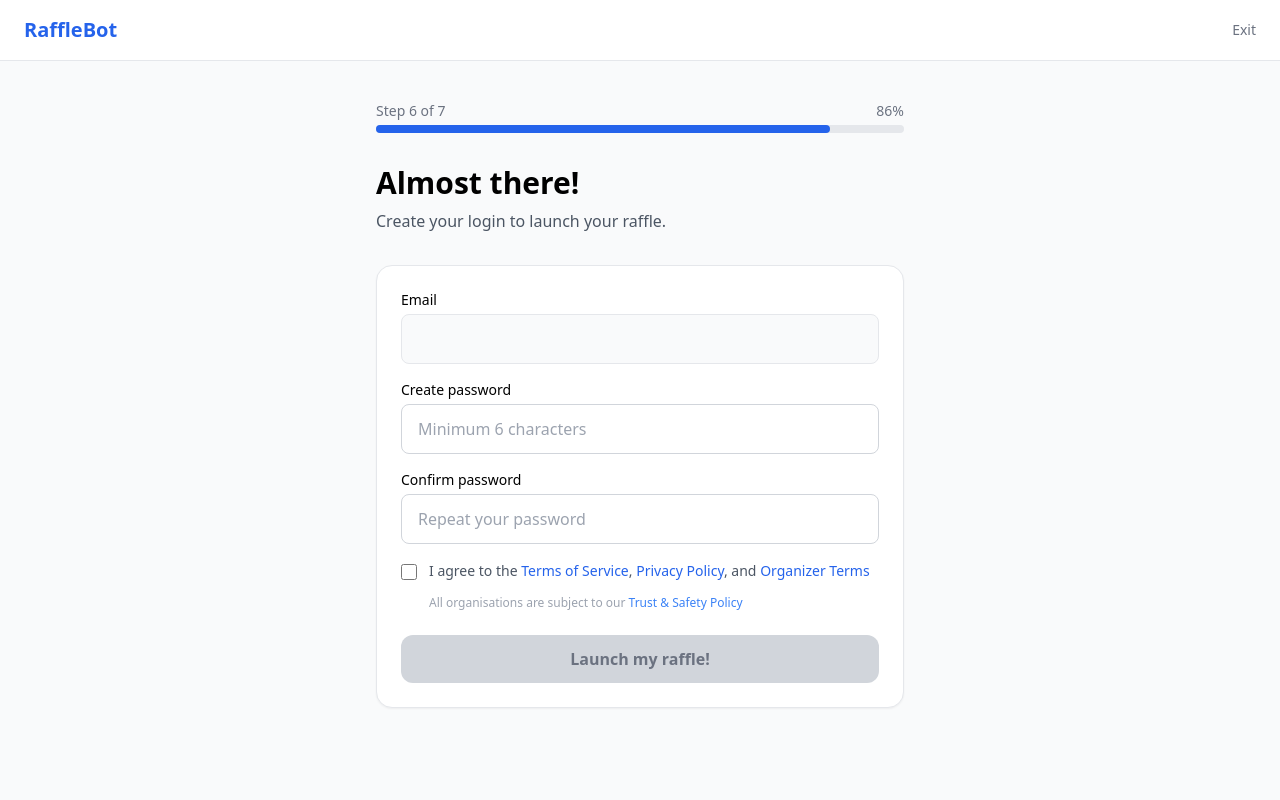
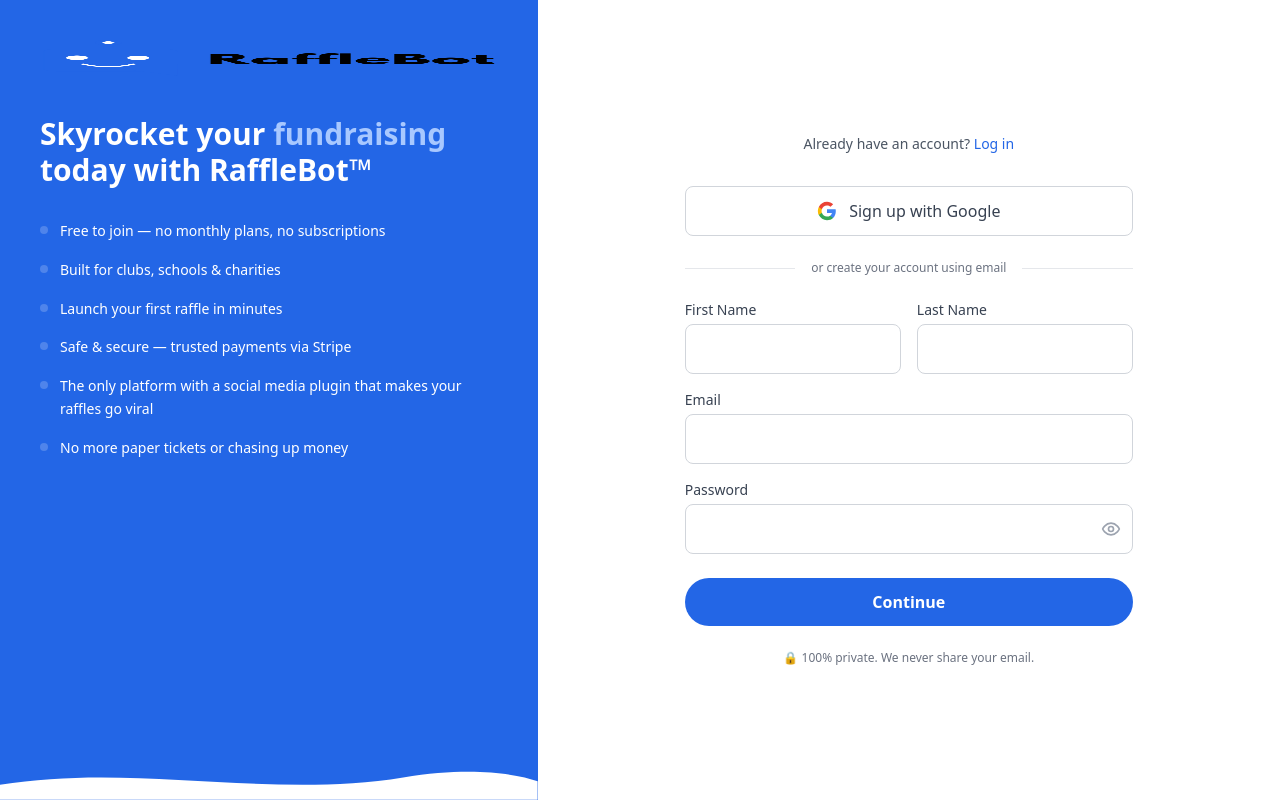
Before and after one commit to brentas309-hub/rafflebot, a React (Vite) app: page /onboarding/create-account in a window 1280 px wide. Built offline with nearby package versions, Linux system fonts and the light colour scheme; no server answers.

Commit message:
Step 1 onboarding: new sign-up screen, confirm email wall, signUpOrganiser

```diff
--- a/src/App.tsx
+++ b/src/App.tsx
@@ -17,6 +17,7 @@ import { CompletionPage } from "./components/onboarding/CompletionPage";
 import RafflePreview from './components/onboarding/RafflePreview';
 import StripeSuccess from './components/onboarding/StripeSuccess';
 import CreateAccount from './components/onboarding/CreateAccount';
+import ConfirmEmail from './components/onboarding/ConfirmEmail';
 import TermsPage from './components/legal/TermsPage';
 import PrivacyPage from './components/legal/PrivacyPage';
 import OrganizerTermsPage from './components/legal/OrganizerTermsPage';
@@ -35,6 +36,7 @@ export default function App() {
       <Route path="/onboarding/preview" element={<RafflePreview />} />
       <Route path="/onboarding/stripe-success" element={<StripeSuccess />} />
       <Route path="/onboarding/create-account" element={<CreateAccount />} />
+      <Route path="/onboarding/confirm-email" element={<ConfirmEmail />} />
 
       <Route path="/onboarding" element={<OnboardingShell />}>
         <Route path="intro" element={<VideoIntro />} />
--- a/src/components/LandingPage.tsx
+++ b/src/components/LandingPage.tsx
@@ -11,7 +11,7 @@ export default function LandingPage() {
         <div className="font-semibold text-lg">RaffleBot</div>
 
         <button
-          onClick={() => navigate('/onboarding/create-raffle')}
+          onClick={() => navigate('/onboarding/create-account')}
           className="bg-blue-600 text-white px-5 py-2 rounded-xl font-medium hover:bg-blue-700 transition"
         >
           Get Started
@@ -98,7 +98,7 @@ export default function LandingPage() {
             </div>
 
             <button
-              onClick={() => navigate('/onboarding/create-raffle')}
+              onClick={() => navigate('/onboarding/create-account')}
               className="bg-green-500 text-white px-6 py-3 rounded-xl font-semibold hover:bg-green-600 transition shadow-md"
             >
               Start Your First Raffle
--- /dev/null
+++ b/src/components/onboarding/ConfirmEmail.tsx
@@ -0,0 +1,79 @@
+import { useState } from 'react';
+import { useLocation } from 'react-router-dom';
+import { MailCheck } from 'lucide-react';
+import { supabase } from '../../lib/supabase';
+
+export default function ConfirmEmail() {
+  const location = useLocation();
+  const email = (location.state as { email?: string } | null)?.email ?? '';
+  const [loading, setLoading] = useState(false);
+  const [message, setMessage] = useState('');
+  const [error, setError] = useState('');
+
+  const handleResend = async () => {
+    if (!email) {
+      setError('No email address found. Please go back and sign up again.');
+      return;
+    }
+
+    setLoading(true);
+    setMessage('');
+    setError('');
+
+    try {
+      const { error: resendError } = await supabase.auth.resend({
+        type: 'signup',
+        email,
+      });
+
+      if (resendError) throw resendError;
+      setMessage('Email resent — check your inbox again.');
+    } catch (err) {
+      setError(err instanceof Error ? err.message : 'Failed to resend email. Please try again.');
+    } finally {
+      setLoading(false);
+    }
+  };
+
+  return (
+    <div className="min-h-screen bg-white flex flex-col items-center justify-center px-6 py-12">
+      <div className="w-full max-w-md text-center">
+        <img src="/logo.png" className="h-9 mx-auto" alt="RaffleBot" />
+
+        <div className="mt-10 flex justify-center">
+          <div className="w-16 h-16 rounded-full bg-blue-50 flex items-center justify-center">
+            <MailCheck className="w-8 h-8 text-[#2366e6]" />
+          </div>
+        </div>
+
+        <h1 className="text-2xl font-bold text-gray-900 mt-6">Check your inbox</h1>
+
+        <p className="text-gray-600 mt-3 leading-relaxed">
+          We&apos;ve sent a confirmation link to your email address. Click it to continue
+          setting up your account.
+        </p>
+
+        <p className="text-sm text-gray-500 mt-4">
+          Can&apos;t find it? Check your spam folder.
+        </p>
+
+        <button
+          type="button"
+          onClick={handleResend}
+          disabled={loading}
+          className="mt-8 px-6 py-2.5 border border-gray-300 rounded-lg text-gray-700 font-medium hover:bg-gray-50 transition disabled:opacity-60 disabled:cursor-not-allowed"
+        >
+          {loading ? 'Sending...' : 'Resend email'}
+        </button>
+
+        {message && (
+          <p className="text-green-600 text-sm mt-4">{message}</p>
+        )}
+
+        {error && (
+          <p className="text-red-600 text-sm mt-4">{error}</p>
+        )}
+      </div>
+    </div>
+  );
+}
--- a/src/components/onboarding/CreateAccount.tsx
+++ b/src/components/onboarding/CreateAccount.tsx
@@ -1,95 +1,91 @@
 import { useState } from 'react';
-import { useNavigate } from 'react-router-dom';
-import { signUp } from '../../lib/auth';
+import { Link, useNavigate } from 'react-router-dom';
+import { Eye, EyeOff } from 'lucide-react';
+import { signUpOrganiser } from '../../lib/auth';
+import { supabase } from '../../lib/supabase';
+
+type PasswordStrength = 'weak' | 'good' | 'strong';
+
+function getPasswordStrength(password: string): PasswordStrength | null {
+  if (!password) return null;
+
+  const hasUpper = /[A-Z]/.test(password);
+  const hasNumber = /[0-9]/.test(password);
+  const isLongEnough = password.length >= 8;
+
+  if (isLongEnough && hasUpper && hasNumber) return 'strong';
+  if (isLongEnough && (hasUpper !== hasNumber)) return 'good';
+  return 'weak';
+}
+
+const BULLETS = [
+  'Free to join — no monthly plans, no subscriptions',
+  'Built for clubs, schools & charities',
+  'Launch your first raffle in minutes',
+  'Safe & secure — trusted payments via Stripe',
+  'The only platform with a social media plugin that makes your raffles go viral',
+  'No more paper tickets or chasing up money',
+];
 
 export default function CreateAccount() {
   const navigate = useNavigate();
+  const [firstName, setFirstName] = useState('');
+  const [lastName, setLastName] = useState('');
+  const [email, setEmail] = useState('');
   const [password, setPassword] = useState('');
-  const [confirmPassword, setConfirmPassword] = useState('');
+  const [showPassword, setShowPassword] = useState(false);
   const [loading, setLoading] = useState(false);
   const [error, setError] = useState('');
-  const [termsAccepted, setTermsAccepted] = useState(false);
+  const [fieldErrors, setFieldErrors] = useState<Record<string, string>>({});
 
-  const email = localStorage.getItem('email') || '';
-  const isFreeEmail = /^.+@(gmail|hotmail|yahoo|outlook|icloud|protonmail)\./i.test(email);
-  const contactName = localStorage.getItem('contactName') || '';
-  const orgName = localStorage.getItem('orgName') || '';
+  const passwordStrength = getPasswordStrength(password);
+
+  const strengthBarColor =
+    passwordStrength === 'strong'
+      ? 'bg-green-500'
+      : passwordStrength === 'good'
+        ? 'bg-amber-500'
+        : 'bg-red-500';
+
+  const strengthBarWidth =
+    passwordStrength === 'strong'
+      ? 'w-full'
+      : passwordStrength === 'good'
+        ? 'w-2/3'
+        : passwordStrength === 'weak'
+          ? 'w-1/3'
+          : 'w-0';
+
+  const handleGoogleSignUp = () => {
+    supabase.auth.signInWithOAuth({
+      provider: 'google',
+      options: {
+        redirectTo: 'https://getrafflebot.com/onboarding/organisation',
+      },
+    });
+  };
 
   const handleSubmit = async () => {
     setError('');
-    if (!termsAccepted) {
-      setError('Please accept the Terms of Service, Privacy Policy, and Organizer Terms to continue.');
-      return;
+    const errors: Record<string, string> = {};
+
+    if (!firstName.trim()) errors.firstName = 'First name is required';
+    if (!lastName.trim()) errors.lastName = 'Last name is required';
+    if (!email.trim()) errors.email = 'Email is required';
+    if (!password) {
+      errors.password = 'Password is required';
+    } else if (getPasswordStrength(password) !== 'strong') {
+      errors.password =
+        'Please choose a stronger password — 8 or more characters, one uppercase letter, and one number.';
     }
-    if (!password || !confirmPassword) {
-      setError('Please fill in both password fields.');
-      return;
-    }
-    if (password !== confirmPassword) {
-      setError('Passwords do not match.');
-      return;
-    }
-    if (password.length < 6) {
-      setError('Password must be at least 6 characters.');
-      return;
-    }
+
+    setFieldErrors(errors);
+    if (Object.keys(errors).length > 0) return;
+
     setLoading(true);
     try {
-      const authData = await signUp(email, password, contactName, orgName);
-      const userId = authData.user?.id;
-
-      if (userId) {
-        const { supabase } = await import('../../lib/supabase');
-
-        const raffleName = localStorage.getItem('raffleName') || '';
-        const orgName = localStorage.getItem('orgName') || '';
-        const contactName = localStorage.getItem('contactName') || '';
-        const stripeAccountId = localStorage.getItem('stripeAccountId') || '';
-
-        const country = localStorage.getItem('country') || '';
-        const currency = localStorage.getItem('currency') || 'NZD';
-
-        // Save organisation
-        await supabase.from('organisations').insert({
-          owner_user_id: userId,
-          status: 'pending_review',
-          organisation_name: orgName,
-          contact_first_name: contactName,
-          contact_email: email,
-          stripe_account_id: stripeAccountId,
-          stripe_onboarding_complete: true,
-          country: country,
-          default_currency: currency,
-        });
-
-        // Generate slug from raffle name
-        const slug = raffleName
-          .toLowerCase()
-          .replace(/[^a-z0-9]+/g, '-')
-          .replace(/(^-|-$)/g, '');
-
-        // Save raffle
-        await supabase.from('raffles').insert({
-          owner_user_id: userId,
-          title: raffleName,
-          slug: slug,
-          ticket_price: 5,
-          total_tickets: 100,
-          tickets_remaining: 100,
-          processing_fee_mode: 'buyer_pays',
-        });
-
-        // Clear localStorage
-        localStorage.removeItem('raffleName');
-        localStorage.removeItem('orgName');
-        localStorage.removeItem('contactName');
-        localStorage.removeItem('email');
-        localStorage.removeItem('stripeAccountId');
-        localStorage.removeItem('country');
-        localStorage.removeItem('currency');
-      }
-
-      navigate('/onboarding/complete');
+      await signUpOrganiser(email.trim(), password, firstName.trim(), lastName.trim());
+      navigate('/onboarding/confirm-email', { state: { email: email.trim() } });
     } catch (err) {
       setError(err instanceof Error ? err.message : 'Something went wrong. Please try again.');
     } finally {
@@ -97,101 +93,207 @@ export default function CreateAccount() {
     }
   };
 
+  const inputClass = (field: string) =>
+    `w-full border rounded-lg px-4 py-3 focus:ring-2 focus:ring-blue-500 focus:outline-none ${
+      fieldErrors[field] ? 'border-red-400' : 'border-gray-300'
+    }`;
+
   return (
-    <div className="min-h-screen bg-gray-50">
-      <div className="bg-white border-b px-6 py-4 flex justify-between items-center">
-        <div className="text-xl font-semibold text-blue-600">RaffleBot</div>
-        <button onClick={() => navigate('/')} className="text-sm text-gray-500 hover:text-gray-700">Exit</button>
+    <div className="min-h-screen flex">
+      {/* Left panel */}
+      <div
+        className="hidden lg:flex lg:w-[42%] flex-col relative overflow-hidden text-white px-10 py-10"
+        style={{ backgroundColor: '#2366e6' }}
+      >
+        <img src="/logo.png" className="h-9" alt="RaffleBot" />
+
+        <h1 className="text-2xl xl:text-3xl font-bold mt-10 leading-snug">
+          Skyrocket your{' '}
+          <span style={{ color: '#a8c8ff' }}>fundraising</span>{' '}
+          today with RaffleBot™
+        </h1>
+
+        <ul className="mt-8 space-y-4 text-sm leading-relaxed">
+          {BULLETS.map((text) => (
+            <li key={text} className="flex items-start gap-3">
+              <span
+                className="mt-1.5 w-2 h-2 rounded-full shrink-0"
+                style={{ backgroundColor: 'rgba(255,255,255,0.2)' }}
+              />
+              <span>{text}</span>
+            </li>
+          ))}
+        </ul>
+
+        <svg
+          className="absolute bottom-0 left-0 w-full"
+          viewBox="0 0 1440 120"
+          preserveAspectRatio="none"
+          aria-hidden="true"
+        >
+          <path
+            fill="#ffffff"
+            d="M0,80 C360,20 720,120 1080,60 C1260,30 1380,50 1440,70 L1440,120 L0,120 Z"
+          />
+        </svg>
       </div>
 
-      <div className="max-w-xl mx-auto px-6 py-10">
+      {/* Right panel */}
+      <div className="flex-1 lg:w-[58%] bg-white flex flex-col min-h-screen">
+        <div className="flex-1 flex items-center justify-center px-6 py-10">
+          <div className="w-full max-w-md">
+            <p className="text-center text-sm text-gray-600 mb-8">
+              Already have an account?{' '}
+              <Link to="/dashboard" className="text-[#2366e6] font-medium hover:underline">
+                Log in
+              </Link>
+            </p>
 
-        <div className="text-sm text-gray-500 flex justify-between mb-1">
-          <span>Step 6 of 7</span>
-          <span>86%</span>
-        </div>
-        <div className="w-full bg-gray-200 rounded-full h-2 mb-8">
-          <div className="bg-blue-600 h-2 rounded-full" style={{ width: '86%' }} />
+            <button
+              type="button"
+              onClick={handleGoogleSignUp}
+              className="w-full flex items-center justify-center gap-3 border border-gray-300 rounded-lg px-4 py-3 bg-white text-gray-700 font-medium hover:bg-gray-50 transition"
+            >
+              <svg className="w-5 h-5" viewBox="0 0 24 24" aria-hidden="true">
+                <path
+                  fill="#4285F4"
+                  d="M22.56 12.25c0-.78-.07-1.53-.2-2.25H12v4.26h5.92c-.26 1.37-1.04 2.53-2.21 3.31v2.77h3.57c2.08-1.92 3.28-4.74 3.28-8.09z"
+                />
+                <path
+                  fill="#34A853"
+                  d="M12 23c2.97 0 5.46-.98 7.28-2.66l-3.57-2.77c-.98.66-2.23 1.06-3.71 1.06-2.86 0-5.29-1.93-6.16-4.53H2.18v2.84C3.99 20.53 7.7 23 12 23z"
+                />
+                <path
+                  fill="#FBBC05"
+                  d="M5.84 14.09c-.22-.66-.35-1.36-.35-2.09s.13-1.43.35-2.09V7.07H2.18C1.43 8.55 1 10.22 1 12s.43 3.45 1.18 4.93l2.85-2.22.81-.62z"
+                />
+                <path
+                  fill="#EA4335"
+                  d="M12 5.38c1.62 0 3.06.56 4.21 1.64l3.15-3.15C17.45 2.09 14.97 1 12 1 7.7 1 3.99 3.47 2.18 7.07l3.66 2.84c.87-2.6 3.3-4.53 6.16-4.53z"
+                />
+              </svg>
+              Sign up with Google
+            </button>
+
+            <div className="flex items-center gap-4 my-6">
+              <div className="flex-1 h-px bg-gray-200" />
+              <span className="text-xs text-gray-500 whitespace-nowrap">
+                or create your account using email
+              </span>
+              <div className="flex-1 h-px bg-gray-200" />
             </div>
 
-        <h1 className="text-2xl md:text-3xl font-semibold mb-2">Almost there!</h1>
-        <p className="text-gray-600 mb-8">Create your login to launch your raffle.</p>
+            <div className="space-y-4">
+              <div className="grid grid-cols-2 gap-4">
+                <div>
+                  <label className="block text-sm font-medium text-gray-700 mb-1">
+                    First Name
+                  </label>
+                  <input
+                    type="text"
+                    value={firstName}
+                    onChange={(e) => setFirstName(e.target.value)}
+                    className={inputClass('firstName')}
+                  />
+                  {fieldErrors.firstName && (
+                    <p className="text-red-500 text-xs mt-1">{fieldErrors.firstName}</p>
+                  )}
+                </div>
+                <div>
+                  <label className="block text-sm font-medium text-gray-700 mb-1">
+                    Last Name
+                  </label>
+                  <input
+                    type="text"
+                    value={lastName}
+                    onChange={(e) => setLastName(e.target.value)}
+                    className={inputClass('lastName')}
+                  />
+                  {fieldErrors.lastName && (
+                    <p className="text-red-500 text-xs mt-1">{fieldErrors.lastName}</p>
+                  )}
+                </div>
+              </div>
 
-        <div className="bg-white rounded-2xl shadow-sm border p-6">
-
-          {error && (
-            <div className="bg-red-50 border border-red-200 rounded-lg p-3 text-red-700 text-sm mb-4">
-              {error}
-            </div>
-          )}
-
-          <div className="space-y-4">
               <div>
-              <label className="block text-sm font-medium mb-1">Email</label>
+                <label className="block text-sm font-medium text-gray-700 mb-1">Email</label>
                 <input
                   type="email"
                   value={email}
-                disabled
-                className="w-full border border-gray-200 rounded-lg px-4 py-3 bg-gray-50 text-gray-500"
+                  onChange={(e) => setEmail(e.target.value)}
+                  className={inputClass('email')}
                 />
-              {isFreeEmail && (
-                <p className="text-amber-600 text-sm mt-1">
-                  💡 We recommend using an organisation email (e.g. admin@yourclub.org) for faster verification.
-                </p>
+                {fieldErrors.email && (
+                  <p className="text-red-500 text-xs mt-1">{fieldErrors.email}</p>
                 )}
               </div>
+
               <div>
-              <label className="block text-sm font-medium mb-1">Create password</label>
+                <label className="block text-sm font-medium text-gray-700 mb-1">Password</label>
+                <div className="relative">
                   <input
-                type="password"
-                placeholder="Minimum 6 characters"
+                    type={showPassword ? 'text' : 'password'}
                     value={password}
                     onChange={(e) => setPassword(e.target.value)}
-                className="w-full border border-gray-300 rounded-lg px-4 py-3 focus:ring-2 focus:ring-blue-500"
+                    className={`${inputClass('password')} pr-11`}
+                  />
+                  <button
+                    type="button"
+                    onClick={() => setShowPassword(!showPassword)}
+                    className="absolute right-3 top-1/2 -translate-y-1/2 text-gray-400 hover:text-gray-600"
+                    aria-label={showPassword ? 'Hide password' : 'Show password'}
+                  >
+                    {showPassword ? <EyeOff className="w-5 h-5" /> : <Eye className="w-5 h-5" />}
+                  </button>
+                </div>
+                {password && (
+                  <div className="mt-2">
+                    <div className="h-1.5 bg-gray-200 rounded-full overflow-hidden">
+                      <div
+                        className={`h-full rounded-full transition-all duration-300 ${strengthBarColor} ${strengthBarWidth}`}
                       />
                     </div>
-            <div>
-              <label className="block text-sm font-medium mb-1">Confirm password</label>
-              <input
-                type="password"
-                placeholder="Repeat your password"
-                value={confirmPassword}
-                onChange={(e) => setConfirmPassword(e.target.value)}
-                className="w-full border border-gray-300 rounded-lg px-4 py-3 focus:ring-2 focus:ring-blue-500"
-              />
+                    <p
+                      className={`text-xs mt-1 ${
+                        passwordStrength === 'strong'
+                          ? 'text-green-600'
+                          : passwordStrength === 'good'
+                            ? 'text-amber-600'
+                            : 'text-red-500'
+                      }`}
+                    >
+                      {passwordStrength === 'strong'
+                        ? 'Strong'
+                        : passwordStrength === 'good'
+                          ? 'Good'
+                          : 'Weak'}
+                    </p>
+                  </div>
+                )}
+                {fieldErrors.password && (
+                  <p className="text-red-500 text-xs mt-1">{fieldErrors.password}</p>
+                )}
               </div>
             </div>
 
-          <div className="mt-4 space-y-3">
-            <label className="flex items-start gap-3 cursor-pointer">
-              <input
-                type="checkbox"
-                checked={termsAccepted}
-                onChange={(e) => setTermsAccepted(e.target.checked)}
-                className="mt-1 h-4 w-4 rounded border-gray-300 text-blue-600"
-              />
-              <span className="text-sm text-gray-600 leading-relaxed">
-                I agree to the{' '}
-                <a href="/terms" target="_blank" className="text-blue-600 hover:underline">Terms of Service</a>,{' '}
-                <a href="/privacy" target="_blank" className="text-blue-600 hover:underline">Privacy Policy</a>, and{' '}
-                <a href="/organizer-terms" target="_blank" className="text-blue-600 hover:underline">Organizer Terms</a>
-              </span>
-            </label>
-            <p className="text-xs text-gray-400 pl-7">
-              All organisations are subject to our{' '}
-              <a href="/trust-safety" target="_blank" className="text-blue-500 hover:underline">Trust & Safety Policy</a>
+            <button
+              type="button"
+              onClick={handleSubmit}
+              disabled={loading}
+              className="w-full mt-6 py-3 rounded-full font-semibold text-white transition disabled:opacity-60 disabled:cursor-not-allowed"
+              style={{ backgroundColor: '#2366e6' }}
+            >
+              {loading ? 'Creating your account...' : 'Continue'}
+            </button>
+
+            {error && (
+              <p className="text-red-600 text-sm text-center mt-3">{error}</p>
+            )}
+
+            <p className="text-center text-xs text-gray-500 mt-6">
+              🔒 100% private. We never share your email.
             </p>
           </div>
-
-          <button
-            onClick={handleSubmit}
-            disabled={loading || !termsAccepted}
-            className={`w-full mt-6 py-3 rounded-xl font-semibold transition ${
-              loading || !termsAccepted ? 'bg-gray-300 text-gray-500 cursor-not-allowed' : 'bg-blue-600 text-white hover:bg-blue-700'
-            }`}
-          >
-            {loading ? 'Creating your account...' : 'Launch my raffle!'}
-          </button>
         </div>
       </div>
     </div>
```
Also changed, not shown: src/lib/auth.ts (+32 -0 lines), public/logo.png. Lines whose indentation alone changed are shown as unchanged.
